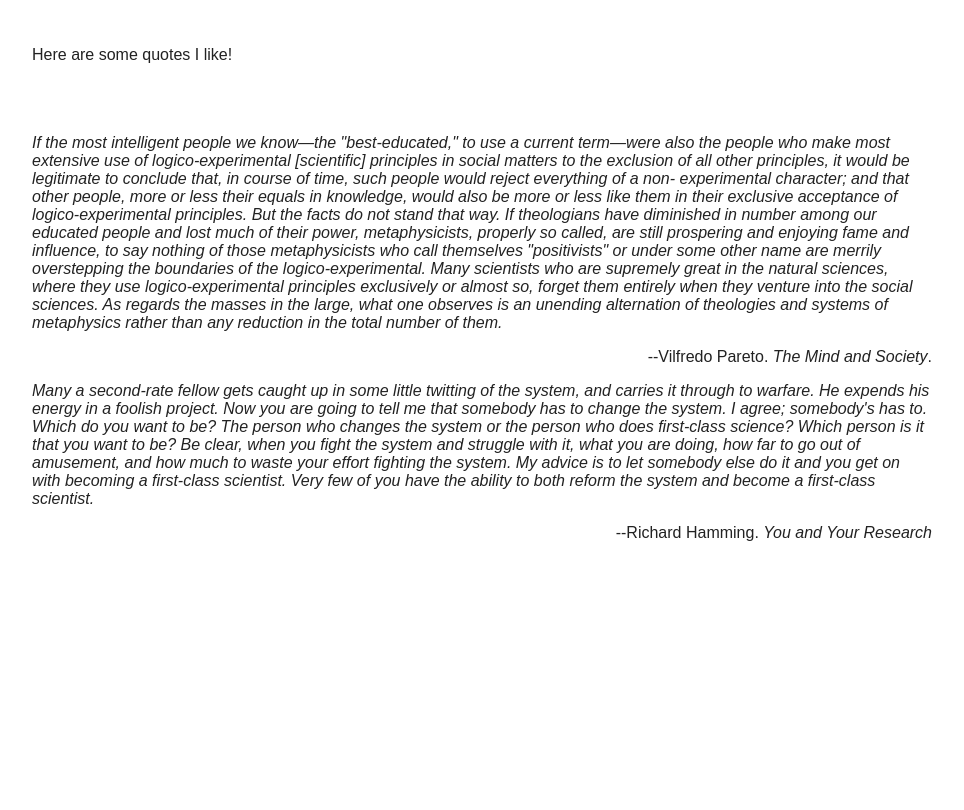
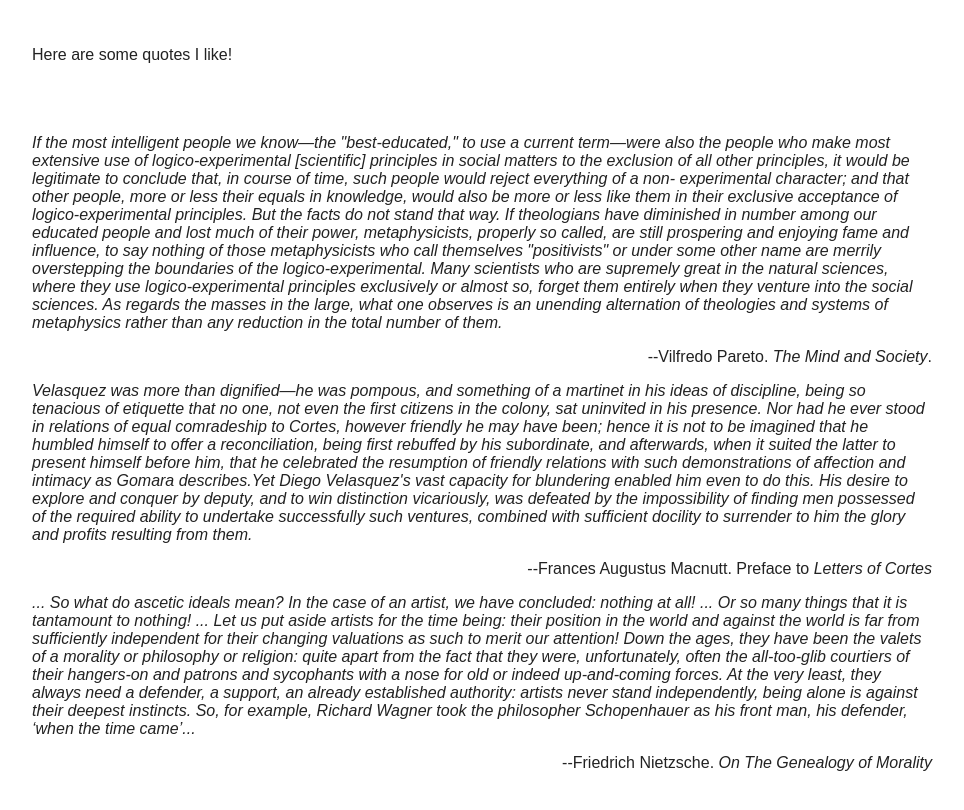
Before and after one commit to kylesargent/kylesargent.github.io, a Jekyll site: the page misc.html, which Jekyll copies as it is, in a window 1280 px wide. Shown: the top 810 px of the page, without its empty margins (158-1122 px from the left). Built offline with Jekyll 4.4.1, drawn with Linux system fonts in a browser that asks for light colours.

Commit message:
modify quotes

```diff
--- a/misc.html
+++ b/misc.html
@@ -40,7 +40,7 @@ is an unending alternation of theologies and systems of metaphysics rather than
 </body>
 
 
-<i>Many a second-rate fellow gets caught up in some little twitting of the system, and carries it through to warfare.
+<!-- <i>Many a second-rate fellow gets caught up in some little twitting of the system, and carries it through to warfare.
 He expends his energy in a foolish project. Now you are going to tell me that somebody has to change the system.
 I agree; somebody's has to. Which do you want to be? The person who changes the system or the person who does first-class science?
 Which person is it that you want to be? Be clear, when you fight the system and struggle with it, what you are doing,
@@ -50,10 +50,9 @@ Very few of you have the ability to both reform the system and become a first-cl
 </i>
 <body>
     <p class="right-align">--Richard Hamming. <i>You and Your Research</i></p>
-</body>
+</body> -->
 
-
-<!-- <i>Velasquez was more than dignified—he was pompous, and something of a martinet in his ideas of discipline, being so tenacious of etiquette that no one,
+<i>Velasquez was more than dignified—he was pompous, and something of a martinet in his ideas of discipline, being so tenacious of etiquette that no one,
     not even the first citizens in the colony, sat uninvited in his presence. Nor had he ever stood in relations of equal comradeship to Cortes,
     however friendly he may have been; hence it is not to be imagined that he humbled himself to offer a reconciliation, being first rebuffed by his
     subordinate, and afterwards, when it suited the latter to present himself before him, that he celebrated the resumption of friendly relations with
@@ -64,23 +63,21 @@ Very few of you have the ability to both reform the system and become a first-cl
 <body>
     <p class="right-align">--Frances Augustus Macnutt. Preface to <i>Letters of Cortes</i></p>
 </body>
-     -->
-<!-- <i>
-Where agreement over questions of virtue, the good
-life, and the true religion was unraveling, the immediate attempt involved
-forging such an agreement through force. This force escalated in the periods
-of the Reformation and Counter Reformation, and culminated in the paroxysm of the Thirty Years’ War, which remains perhaps the most deadly period
-in the history of Europe. By some estimates, in Germany, the locus of the
-conflict, well over half the population was eradicated.
-However, at the end of this process, agreement had become more elusive
-than ever, the differences greater than ever. The violence had failed to create
-a new unity. This failure was formalized in the Peace of Westphalia, so that
-1648 can be fixed as the single year that dates the birth of the modern era.
-Questions of virtue and the true religion henceforth would be decided by
-each sovereign. The sovereigns would agree to disagree. Inexorably, questions of virtue and religion became private questions; polite and respectable
-individuals learned not to talk about them too much, because they could lead
-to nothing but unproductive conflicts.
+
+<i>
+... So what do ascetic ideals mean? In the case of an artist, we have concluded: nothing at all!
+... Or so many things that it is tantamount to nothing! ... Let us put aside artists for the time being: their position in
+the world and against the world is far from sufficiently independent for
+their changing valuations as such to merit our attention! Down the ages,
+they have been the valets of a morality or philosophy or religion: quite
+apart from the fact that they were, unfortunately, often the all-too-glib
+courtiers of their hangers-on and patrons and sycophants with a nose
+for old or indeed up-and-coming forces. At the very least, they always
+need a defender, a support, an already established authority: artists
+never stand independently, being alone is against their deepest instincts.
+So, for example, Richard Wagner took the philosopher Schopenhauer as
+his front man, his defender, ‘when the time came’...
 </i>
 <body>
-    <p class="right-align">--Peter Thiel. <i>The Straussian Moment</i></p>
-</body> -->
+    <p class="right-align">--Friedrich Nietzsche. <i>On The Genealogy of Morality</i></p>
+</body>
```
